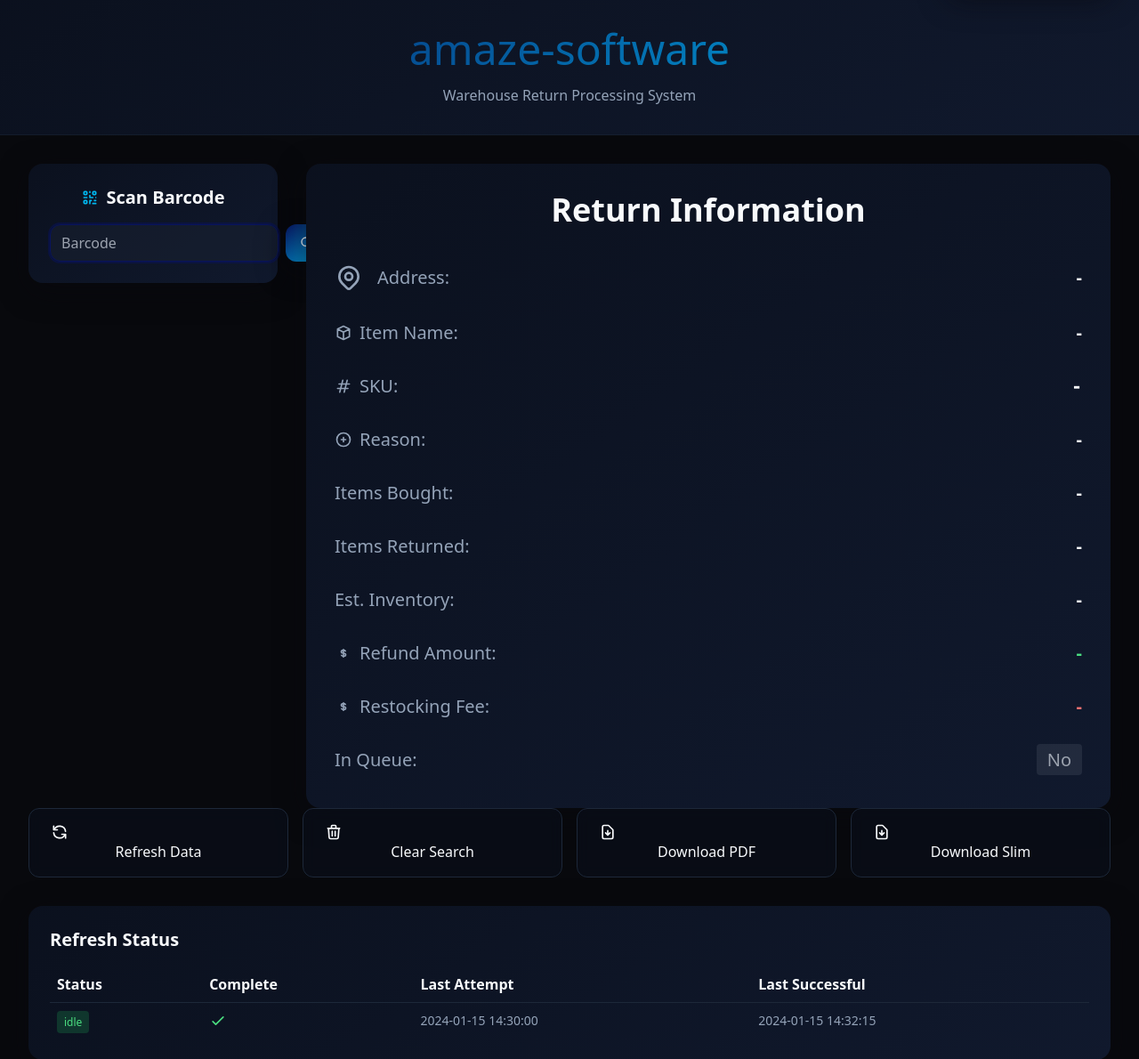
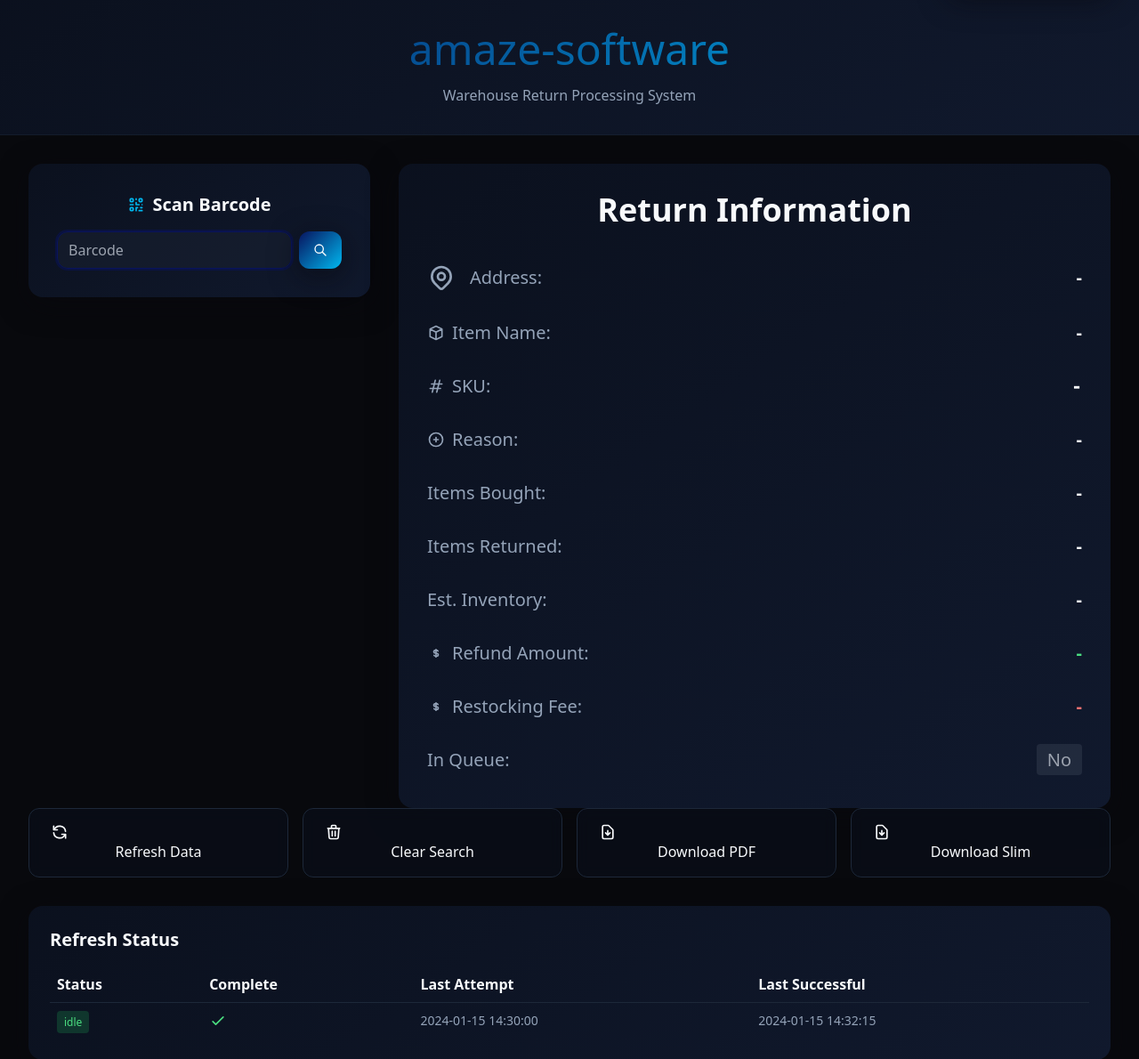
Before and after one commit to j-lederer/amaze-return-automator, a Flask app: page /home in a window 1280 px wide. Shown: the part 65-1255 px from the top of the page at 89% size. Run offline with Flask 3, Linux system fonts and the light colour scheme; some libraries are stand-ins or nearby versions.

Commit message:
Adjust home page layout
Modify the home page layout to increase the width of the scanned barcode section and the tracking ID display. The expansion will prioritize growing to the left to accommodate longer tracking IDs without disrupting the overall page flow.

```diff
--- a/flask_app/templates/home.html
+++ b/flask_app/templates/home.html
@@ -15,10 +15,10 @@
     </div>
 
     <div class="max-w-7xl mx-auto px-4 sm:px-6 lg:px-8 py-8">
-        <div class="grid grid-cols-4 gap-8">
-            <!-- Left Column - Search Section (smaller) -->
-            <div class="col-span-1">
-                <div class="gradient-card p-6 rounded-2xl shadow-card">
+        <div class="grid grid-cols-3 gap-8">
+            <!-- Left Column - Search Section (wider) -->
+            <div class="col-span-1 min-w-0">
+                <div class="gradient-card p-8 rounded-2xl shadow-card">
                     <h2 class="text-xl font-bold mb-4 text-center flex items-center justify-center gap-2">
                         <svg class="w-5 h-5 text-accent" fill="none" stroke="currentColor" viewBox="0 0 24 24">
                             <path stroke-linecap="round" stroke-linejoin="round" stroke-width="2" d="M12 4v1m6 11h2m-6 0h-2v4m0-11v3m0 0h.01M12 12h4.01M16 20h4M4 12h4m12 0h.01M5 8h2a1 1 0 001-1V5a1 1 0 00-1-1H5a1 1 0 00-1 1v2a1 1 0 001 1zm12 0h2a1 1 0 001-1V5a1 1 0 00-1-1h-2a1 1 0 00-1 1v2a1 1 0 001 1zM5 20h2a1 1 0 001-1v-2a1 1 0 00-1-1H5a1 1 0 00-1 1v2a1 1 0 001 1z"></path>
@@ -44,17 +44,17 @@
                     </form>
 
                     <!-- Tracking ID Indicator -->
-                    <div id="trackingIndicator" class="mt-3 p-3 rounded-lg border border-accent/20 bg-accent/5 hidden">
-                        <div class="flex items-center justify-center gap-2">
+                    <div id="trackingIndicator" class="mt-4 p-4 rounded-lg border border-accent/20 bg-accent/5 hidden">
+                        <div class="flex flex-col items-center gap-2">
                             <span class="text-base text-muted-foreground">TrackingID:</span>
-                            <span id="currentTrackingId" class="font-mono text-base font-semibold text-accent bg-accent/10 px-3 py-2 rounded"></span>
+                            <span id="currentTrackingId" class="font-mono text-lg font-semibold text-accent bg-accent/10 px-4 py-2 rounded break-all text-center min-w-full"></span>
                         </div>
                     </div>
                 </div>
             </div>
 
             <!-- Right Column - Return Information Display -->
-            <div class="col-span-3">
+            <div class="col-span-2">
                 <div class="gradient-card p-8 rounded-2xl shadow-card">
                     <h3 class="text-4xl font-bold mb-8 text-center">Return Information</h3>
 
```
